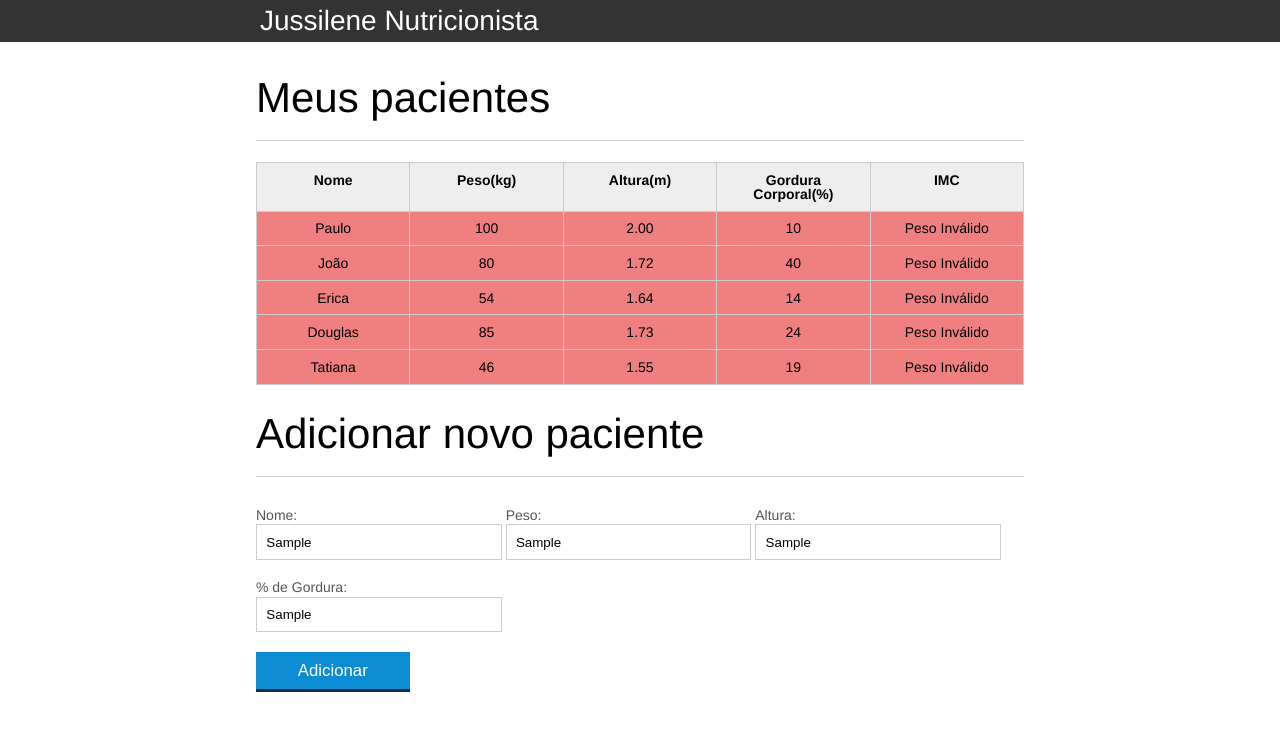
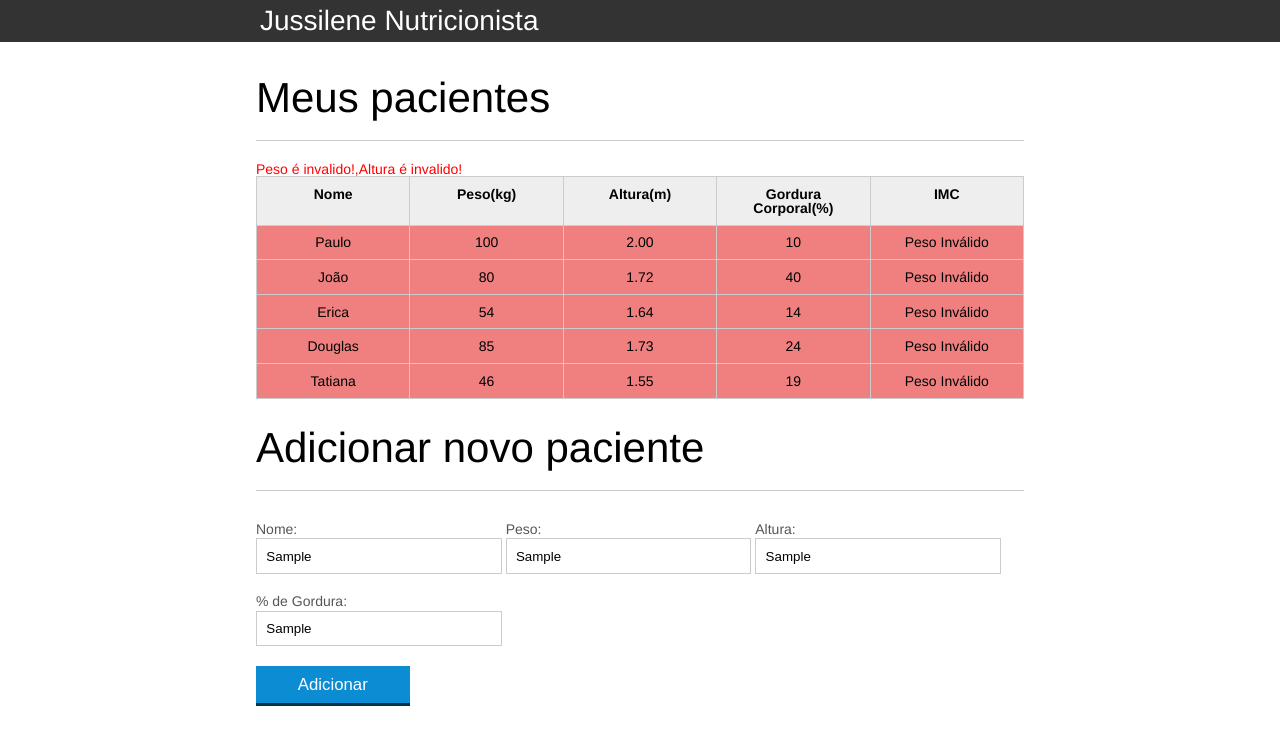
Before and after one commit to jardeanalef/sistema-nutricao-javascript, a plain HTML site: page index.html in a window 1280 px wide. Both pictures are taken after typing "Sample", "Sample", "Sample", "Sample" into the empty fields and a click on the button "Adicionar". Drawn offline with Linux system fonts and the light colour scheme.

Commit message:
Exibindo mensagens de erro

```diff
--- a/css/index.css
+++ b/css/index.css
@@ -137,3 +137,7 @@ button[disabled=disabled], button:disabled {
 .paciente-invalido {
 	background-color: lightcoral;
 }
+
+#mensagem-erro {
+	color: red;
+}
--- a/index.html
+++ b/index.html
@@ -18,6 +18,7 @@
 		<main>
 			<section class="container">
 				<h2>Meus pacientes</h2>
+				<span id="mensagem-erro"></span>
 				<table>
 					<thead>
 						<tr>
--- a/js/form.js
+++ b/js/form.js
@@ -7,8 +7,11 @@ botaoAdicionar.addEventListener("click", function(event){
 
     var pacienteTr = montaTr(paciente);
 
-    if (!validaPaciente(paciente)) {
-        console.log("Paciente inválido");
+    var erros = validaPaciente(paciente);
+
+    if (erros.length > 0) {
+        var mensagemErro = document.querySelector("#mensagem-erro");
+        mensagemErro.textContent = erros;
         return;
     }
 
@@ -55,9 +58,17 @@ botaoAdicionar.addEventListener("click", function(event){
     }
 
     function validaPaciente(paciente) {
-        if (validaPeso(paciente.peso)) {
-            return true;
-        } else {
-            return false;
+
+        var erros = [];
+
+        if (!validaPeso(paciente.peso)) {
+            erros.push("Peso é invalido!");
         }
+
+        if (!validaAltura(paciente.altura)) {
+            erros.push("Altura é invalido!");
+        }
+
+        return erros;
+
     }
```
